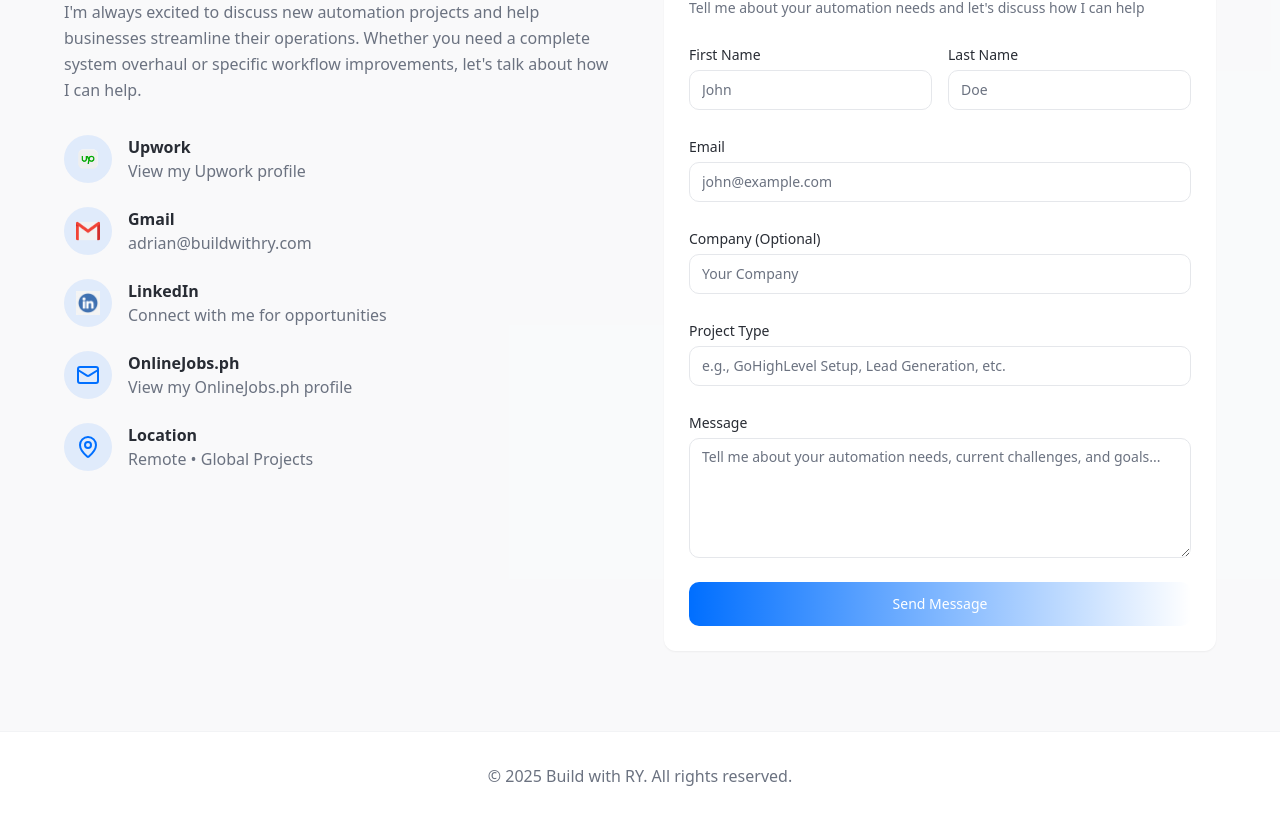
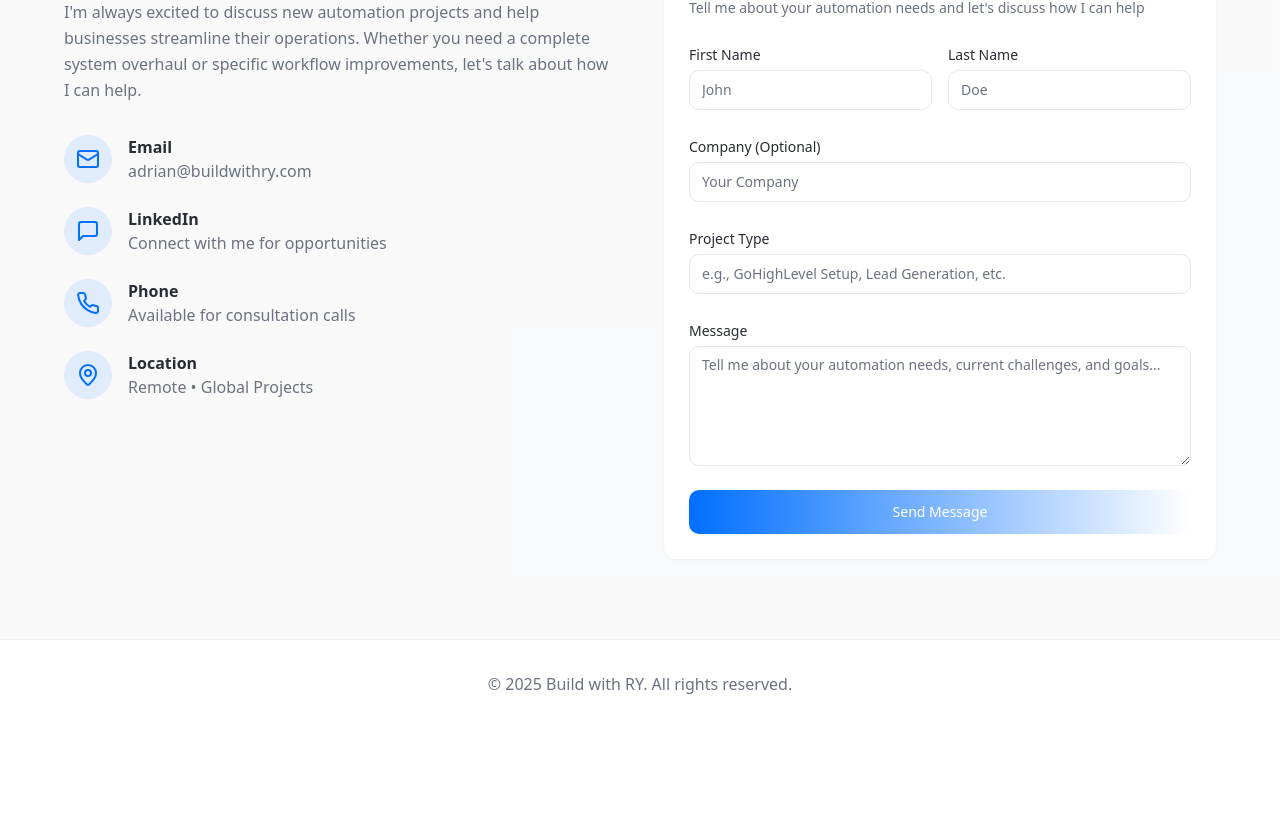
Before and after one commit to buildwithry-art/portfolio-site, a React (Vite) app: page / in a window 1280 px wide. Shown: the part 7550-8370 px from the top of the page. After the commit the page ends 8278 px from the top, so only its background shows below. Built offline with nearby package versions, Linux system fonts and the light colour scheme.

Commit message:
Visual edit in Lovable
Edited UI in Lovable

```diff
--- a/src/components/portfolio/Contact.tsx
+++ b/src/components/portfolio/Contact.tsx
@@ -3,11 +3,9 @@ import { Card, CardContent, CardDescription, CardHeader, CardTitle } from "@/com
 import { Input } from "@/components/ui/input";
 import { Label } from "@/components/ui/label";
 import { Textarea } from "@/components/ui/textarea";
-import { Mail, MapPin } from "lucide-react";
-
+import { Mail, MessageSquare, Phone, MapPin } from "lucide-react";
 const Contact = () => {
-  return (
-    <section id="contact" className="py-20 px-4 bg-muted/50">
+  return <section id="contact" className="py-20 px-4 bg-muted/50">
       <div className="max-w-6xl mx-auto">
         <div className="text-center mb-16">
           <h2 className="text-3xl md:text-5xl font-bold mb-4 text-gradient">
@@ -31,63 +29,35 @@ const Contact = () => {
             </div>
 
             <div className="space-y-6">
-              <a
-                href="https://www.upwork.com/freelancers/~018dab48b65b2c0233"
-                target="_blank"
-                rel="noopener noreferrer"
-                className="flex items-center gap-4 hover:opacity-80 transition-opacity"
-              >
+              <div className="flex items-center gap-4">
                 <div className="w-12 h-12 bg-primary/10 rounded-full flex items-center justify-center">
-                  <img src="/lovable-uploads/9f747b14-dd4b-4a75-a1c1-86eb6e38c503.png" alt="Upwork" className="h-8 w-8 object-contain" />
+                  <Mail className="h-6 w-6 text-primary" />
                 </div>
                 <div>
-                  <div className="font-semibold">Upwork</div>
-                  <div className="text-muted-foreground">View my Upwork profile</div>
-                </div>
-              </a>
-
-              <a
-                href="mailto:adrian@buildwithry.com"
-                className="flex items-center gap-4 hover:opacity-80 transition-opacity"
-              >
-                <div className="w-12 h-12 bg-primary/10 rounded-full flex items-center justify-center">
-                  <img src="/lovable-uploads/adcf350d-7554-4ebd-a80b-8287232b45ea.png" alt="Gmail" className="h-6 w-6 object-contain" />
-                </div>
-                <div>
-                  <div className="font-semibold">Gmail</div>
+                  <div className="font-semibold">Email</div>
                   <div className="text-muted-foreground">adrian@buildwithry.com</div>
                 </div>
-              </a>
+              </div>
 
-              <a
-                href="https://www.linkedin.com/in/adrianryan-/"
-                target="_blank"
-                rel="noopener noreferrer"
-                className="flex items-center gap-4 hover:opacity-80 transition-opacity"
-              >
+              <div className="flex items-center gap-4">
                 <div className="w-12 h-12 bg-primary/10 rounded-full flex items-center justify-center">
-                  <img src="/lovable-uploads/034df8e8-1c76-419e-9cc9-373df97b9259.png" alt="LinkedIn" className="h-6 w-6 object-contain" />
+                  <MessageSquare className="h-6 w-6 text-primary" />
                 </div>
                 <div>
                   <div className="font-semibold">LinkedIn</div>
                   <div className="text-muted-foreground">Connect with me for opportunities</div>
                 </div>
-              </a>
+              </div>
 
-              <a
-                href="https://www.onlinejobs.ph/jobseekers/info/1611430"
-                target="_blank"
-                rel="noopener noreferrer"
-                className="flex items-center gap-4 hover:opacity-80 transition-opacity"
-              >
+              <div className="flex items-center gap-4">
                 <div className="w-12 h-12 bg-primary/10 rounded-full flex items-center justify-center">
-                  <Mail className="h-6 w-6 text-primary" />
+                  <Phone className="h-6 w-6 text-primary" />
                 </div>
                 <div>
-                  <div className="font-semibold">OnlineJobs.ph</div>
-                  <div className="text-muted-foreground">View my OnlineJobs.ph profile</div>
+                  <div className="font-semibold">Phone</div>
+                  <div className="text-muted-foreground">Available for consultation calls</div>
                 </div>
-              </a>
+              </div>
 
               <div className="flex items-center gap-4">
                 <div className="w-12 h-12 bg-primary/10 rounded-full flex items-center justify-center">
@@ -122,8 +92,8 @@ const Contact = () => {
               </div>
 
               <div>
-                <Label htmlFor="email">Email</Label>
-                <Input id="email" type="email" placeholder="john@example.com" className="mt-1" />
+
+
               </div>
 
               <div>
@@ -138,11 +108,7 @@ const Contact = () => {
 
               <div>
                 <Label htmlFor="message">Message</Label>
-                <Textarea
-                  id="message"
-                  placeholder="Tell me about your automation needs, current challenges, and goals..."
-                  className="mt-1 min-h-[120px]"
-                />
+                <Textarea id="message" placeholder="Tell me about your automation needs, current challenges, and goals..." className="mt-1 min-h-[120px]" />
               </div>
 
               <Button variant="gradient" size="lg" className="w-full">
@@ -152,8 +118,6 @@ const Contact = () => {
           </Card>
         </div>
       </div>
-    </section>
-  );
+    </section>;
 };
-
 export default Contact;
```
